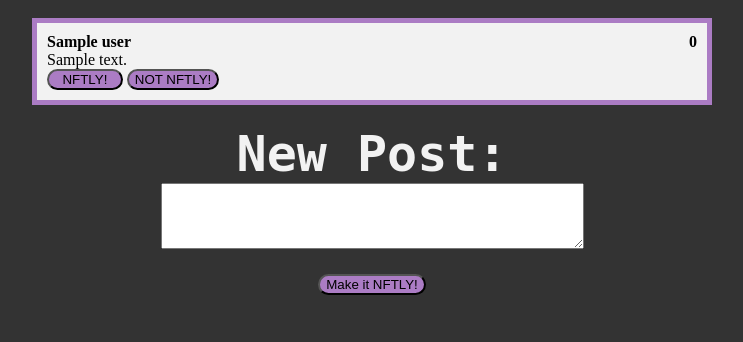
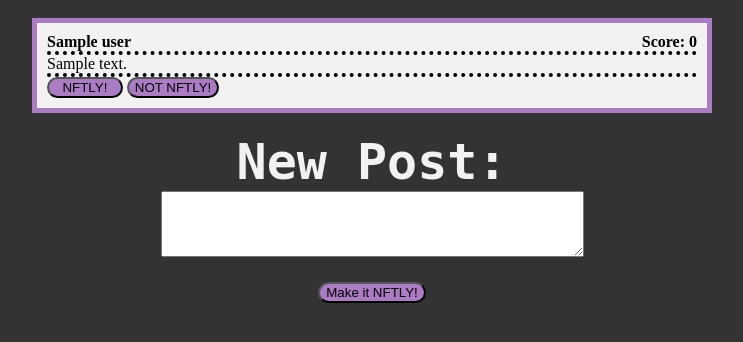
Before and after one commit to nftly-messages/Hack-This-Fall, a Flask app: template templates/user.html in a window 1280 px wide. Shown: the part 216-558 px from the top of the page, without its empty margins (268-1011 px from the left). Run offline with Flask 2, Linux system fonts and the light colour scheme; the template is opened without the code that fills it: most values are stand-ins (such as "Sample title", 1, 10 or a date in 2020); parts of the project's set-up code (start-up, migrations or seed data) failed here and were passed over.

Commit message:
Update posts.html

```diff
--- a/templates/partials/posts.html
+++ b/templates/partials/posts.html
@@ -1,10 +1,10 @@
 {% for post in posts %}
 <br>
 <div class="center" name="{{ post['pid'] }}">
-<p>
+<p style="  border-bottom: 4px dotted black;">
 <b>{{ post['user'].split('@')[0] }}</b>
-<b style="float: right">{{ post['up'].__len__() - post['down'].__len__() }}</b>
-<p>
+<b style="float: right">Score: {{ post['up'].__len__() - post['down'].__len__() }}</b>
+<p style="  border-bottom: 4px dotted black;">
   {{ post['text'] }}
 </p>
 <div  class="updown">
```
